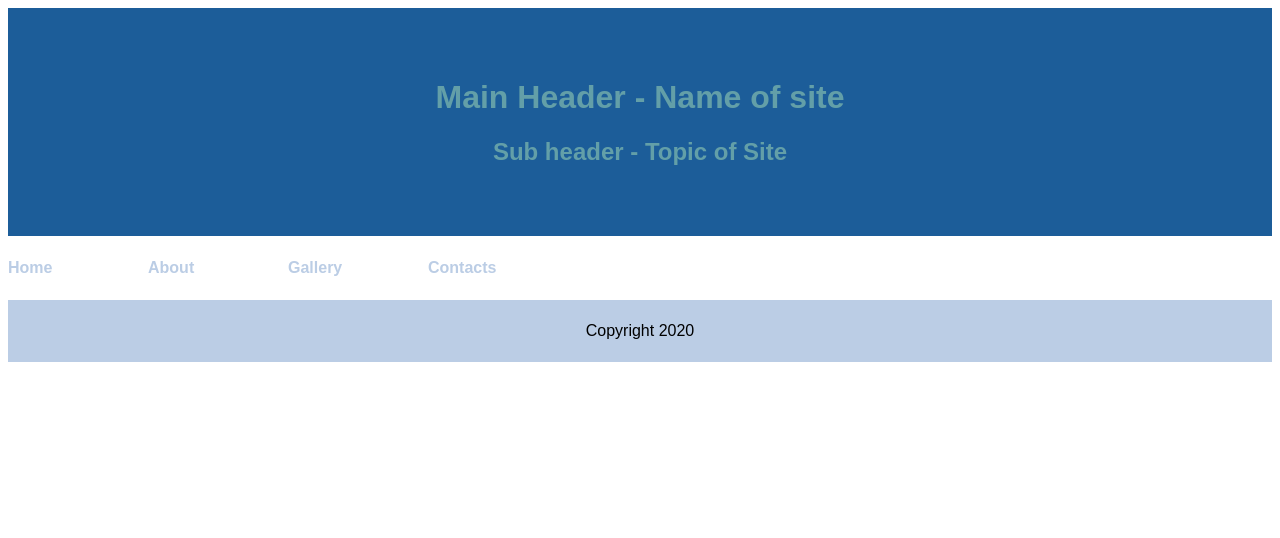
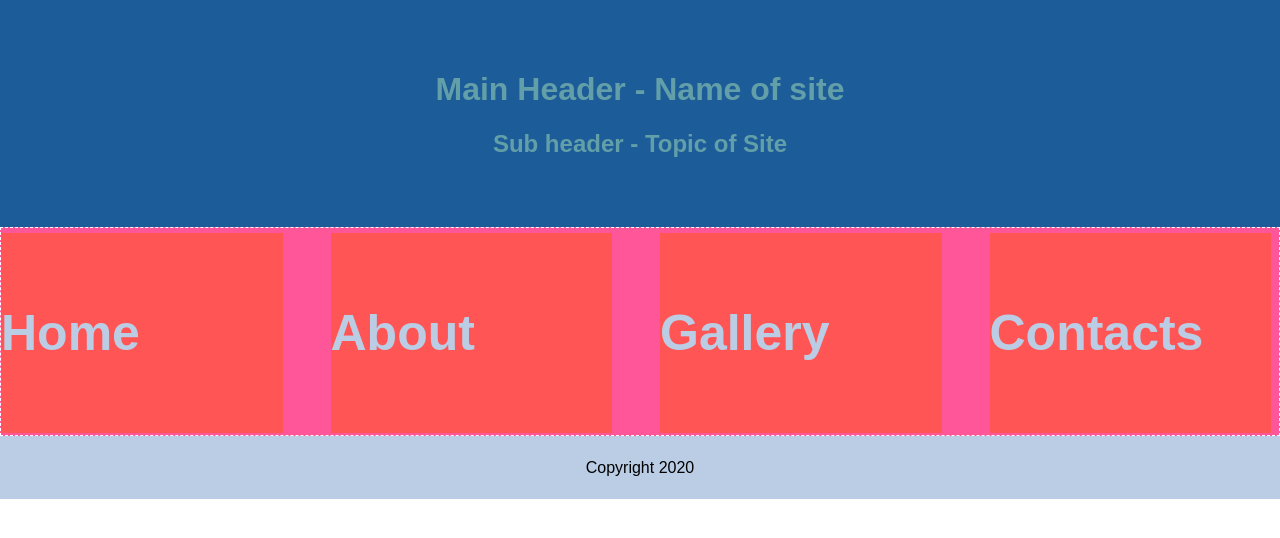
Before and after one commit to MacksimBondarew/home-work-school, a plain HTML site: page index.html in a window 1280 px wide. Drawn offline with nearby package versions, Linux system fonts and the light colour scheme.

Commit message:
add 5-6 pract

```diff
--- a/index.html
+++ b/index.html
@@ -4,6 +4,7 @@
     <meta charset="UTF-8">
     <meta http-equiv="X-UA-Compatible" content="IE=edge">
     <meta name="viewport" content="width=device-width, initial-scale=1.0">
+    <link rel="stylesheet" href="https://cdnjs.cloudflare.com/ajax/libs/normalize/8.0.1/normalize.css" integrity="sha512-oHDEc8Xed4hiW6CxD7qjbnI+B07vDdX7hEPTvn9pSZO1bcRqHp8mj9pyr+8RVC2GmtEfI2Bi9Ke9Ass0as+zpg==" crossorigin="anonymous" referrerpolicy="no-referrer" />
     <link rel="stylesheet" href="./style.css" />
     <title>My site</title>
 </head>
@@ -13,12 +14,14 @@
         <h2>Sub header - Topic of Site</h2>
     </header>
     <nav>
+        <div class="container">
             <ul>
                 <li><a href="index.html">Home</a></li>
                 <li><a href="./about.html">About</a></li>
                 <li><a href="gallery.html">Gallery</a></li>
                 <li><a href="form.html">Contacts</a></li>
             </ul>
+        </div>
     </nav>
     <footer>
         <p>Copyright 2020</p>
--- a/style.css
+++ b/style.css
@@ -55,3 +55,20 @@ footer {
     color: #1C5D99;
     padding: 20px 0;
 }
+
+.container {
+    display: flex;
+    flex-direction: column-reverse;
+    border: 1px dashed white;
+    background-color: #ff5599;
+}
+
+.container li {
+    flex-grow: 1;
+    margin-top: 5px;
+    margin-bottom: 2px;
+    margin-right: 8px;
+    background-color: #ff5555;
+    list-style-type: none;
+    font-size: 50px;
+}
```
Lines whose indentation alone changed are shown as unchanged.
